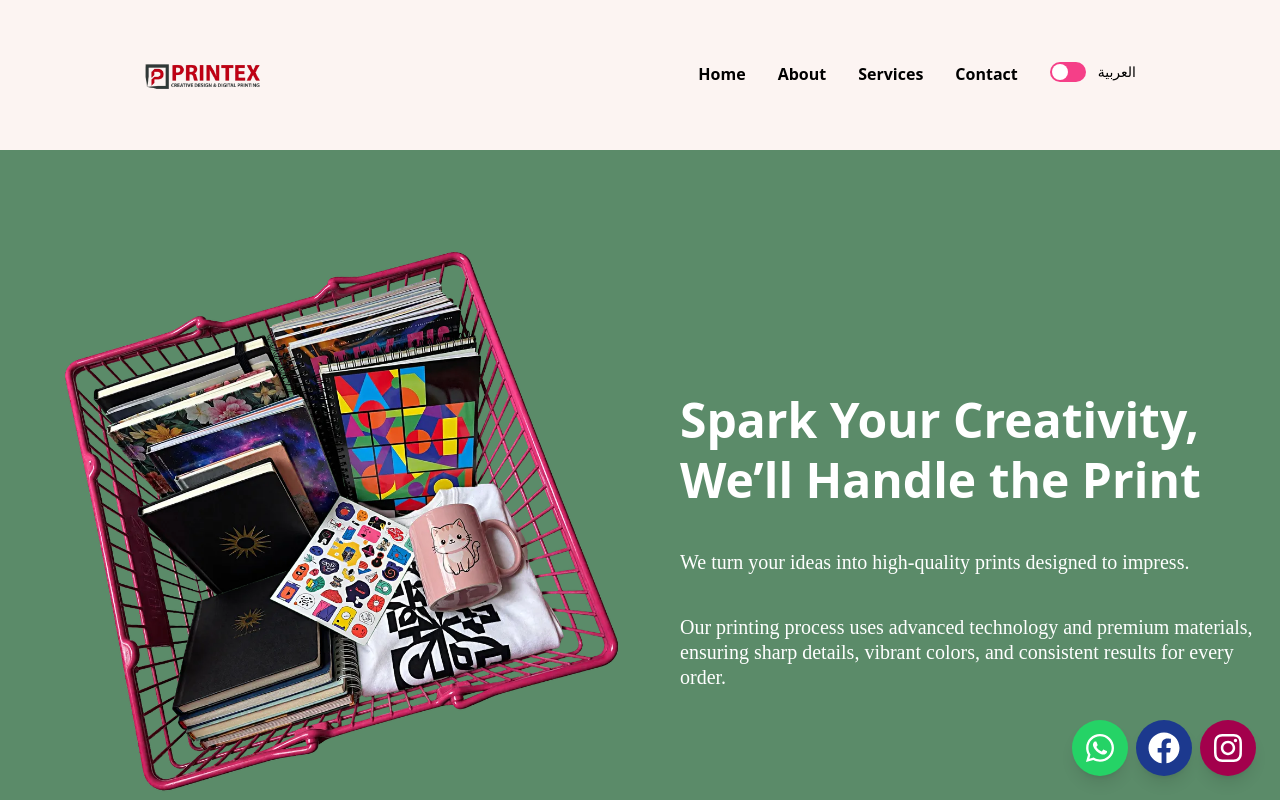
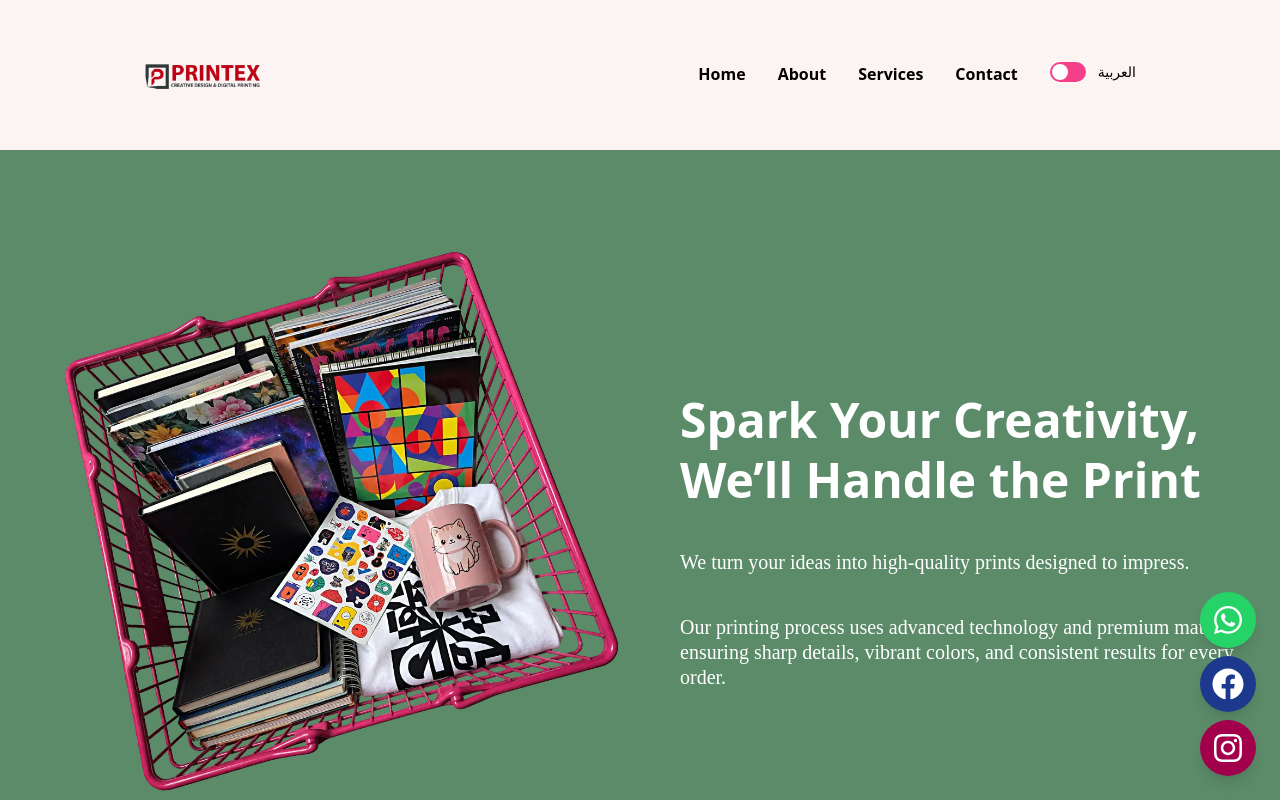
Before and after one commit to Ebtisamsaid/printex_protifollio, a Next.js app: page /en in a window 1280 px wide. Shown: the top 800 px of the page. Built offline with nearby package versions, Linux system fonts and the light colour scheme.

Commit message:
edit social

```diff
--- a/src/app/[locale]/_component/navbar/whatsapp/whatsapp.tsx
+++ b/src/app/[locale]/_component/navbar/whatsapp/whatsapp.tsx
@@ -8,12 +8,12 @@ export default function WhatsAppButton() {
 const whatsappUrl = `https://wa.me/${phoneNumber}?text=${encodeURIComponent(message)}`;
   return (
     <>
-  <div className="flex justify-between gap-2 fixed bottom-6 end-6 z-[999]">
+  <div className="flex-col justify-between gap-2  fixed bottom-6 end-6 z-[999]">
       <Link
       href={whatsappUrl}
        target="_blank"
       rel="noopener noreferrer"
-      className=" flex items-center justify-center w-14 h-14 bg-[#25D366] text-white rounded-full shadow-lg hover:scale-110 hover:bg-[#128C7E] transition-all duration-300 group"
+      className=" flex items-center justify-center  w-14 h-14 bg-[#25D366] text-white rounded-full shadow-lg hover:scale-110 hover:bg-[#128C7E] transition-all duration-300 group"
       aria-label="Contact us on WhatsApp"
     >
       <FaWhatsapp className="w-8 h-8" />
@@ -26,7 +26,7 @@ const whatsappUrl = `https://wa.me/${phoneNumber}?text=${encodeURIComponent(mess
       href="https://www.facebook.com/Printexegy"
        target="_blank"
       rel="noopener noreferrer"
-      className="flex items-center justify-center w-14 h-14 bg-blue-900 text-white rounded-full shadow-lg hover:scale-110 hover:bg-blue-700 transition-all duration-300 group"
+      className="flex items-center justify-center my-2 w-14 h-14 bg-blue-900 text-white rounded-full shadow-lg hover:scale-110 hover:bg-blue-700 transition-all duration-300 group"
       aria-label="Contact us on facebook"
     >
       <FaFacebook className="w-8 h-8" />
```
